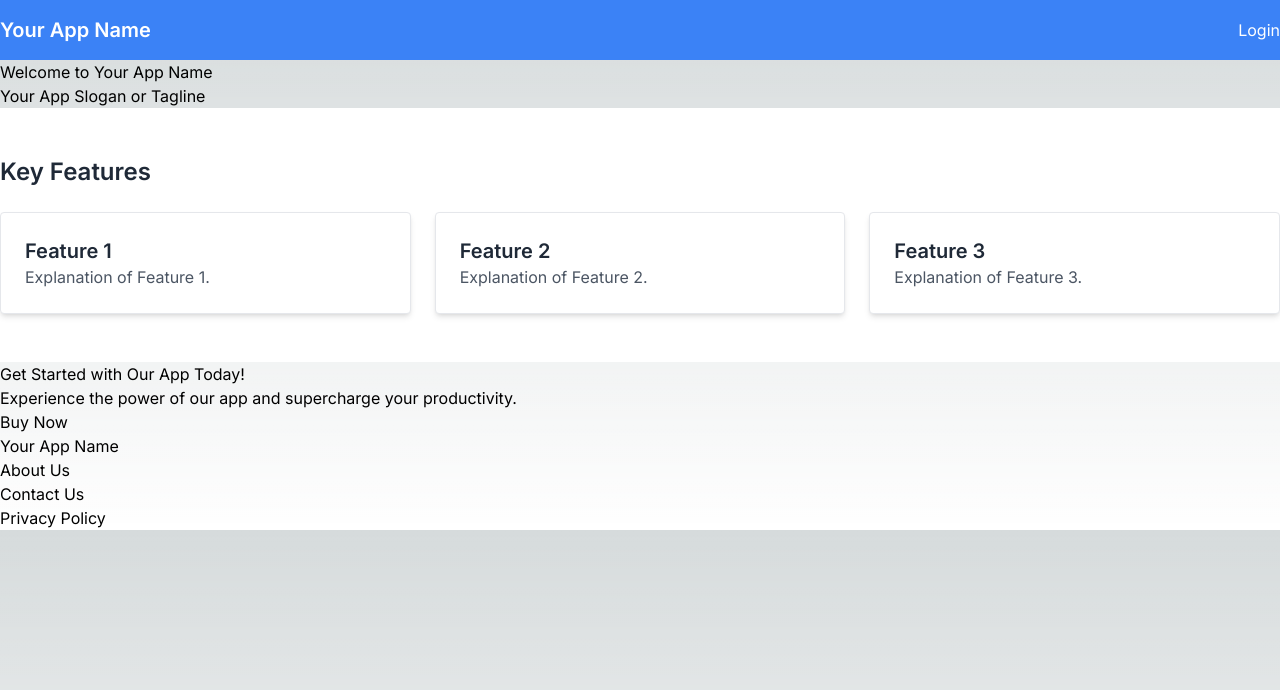
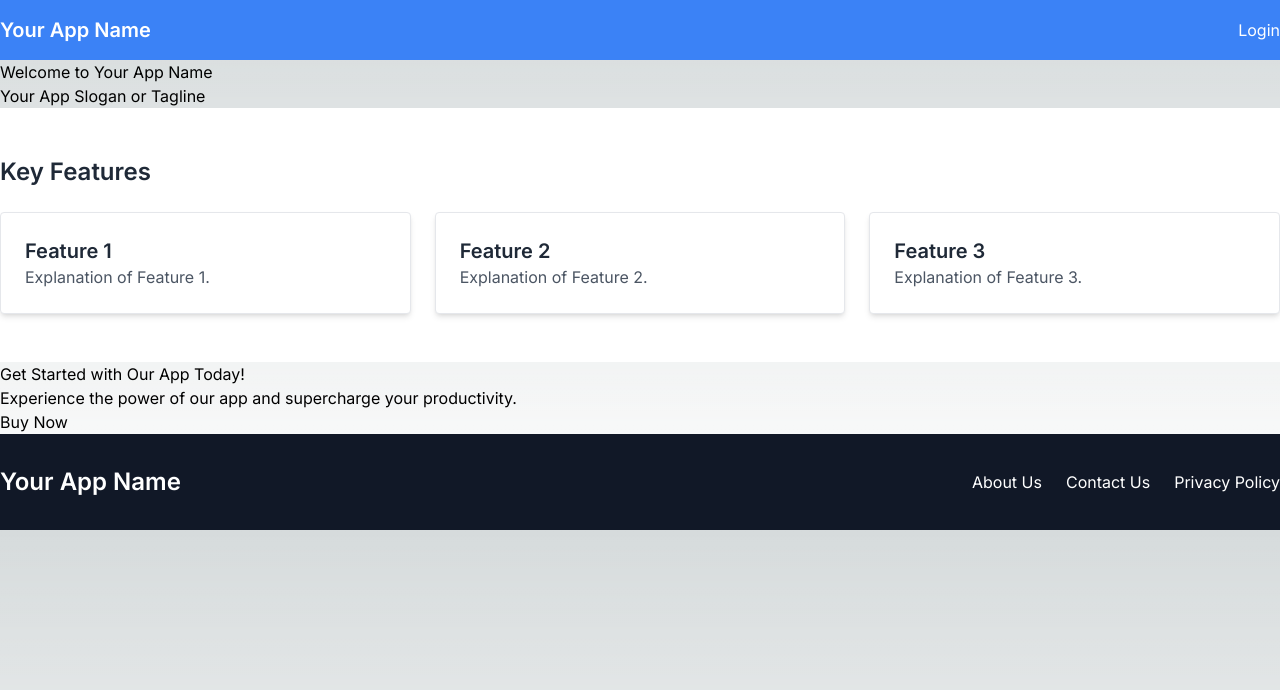
Before and after one commit to Roisfaozi/apptolls, a Next.js app: page / in a window 1280 px wide. Shown: the top 690 px of the page. Built offline with nearby package versions, Linux system fonts and the light colour scheme.

Commit message:
* refactor(Footer.tsx): update footer component to use tailwind CSS classes and improve readability

```diff
--- a/src/app/(components)/Footer.tsx
+++ b/src/app/(components)/Footer.tsx
@@ -1,18 +1,14 @@
 const Footer = () => {
   return (
-    <footer className="footer">
-      <div className="container">
-        <div className="footer-content">
-          <div className="footer-logo">
-            <p>Your App Name</p>
-          </div>
-          <div className="footer-links">
-            <ul>
-              <li><a href="/about">About Us</a></li>
-              <li><a href="/contact">Contact Us</a></li>
-              <li><a href="/privacy-policy">Privacy Policy</a></li>
-            </ul>
-          </div>
+    <footer className="bg-gray-900 text-white py-8">
+      <div className="container mx-auto">
+        <div className="flex justify-between items-center">
+          <div className="text-2xl font-semibold">Your App Name</div>
+          <ul className="flex space-x-6">
+            <li><a href="/about">About Us</a></li>
+            <li><a href="/contact">Contact Us</a></li>
+            <li><a href="/privacy-policy">Privacy Policy</a></li>
+          </ul>
         </div>
       </div>
     </footer>
```
